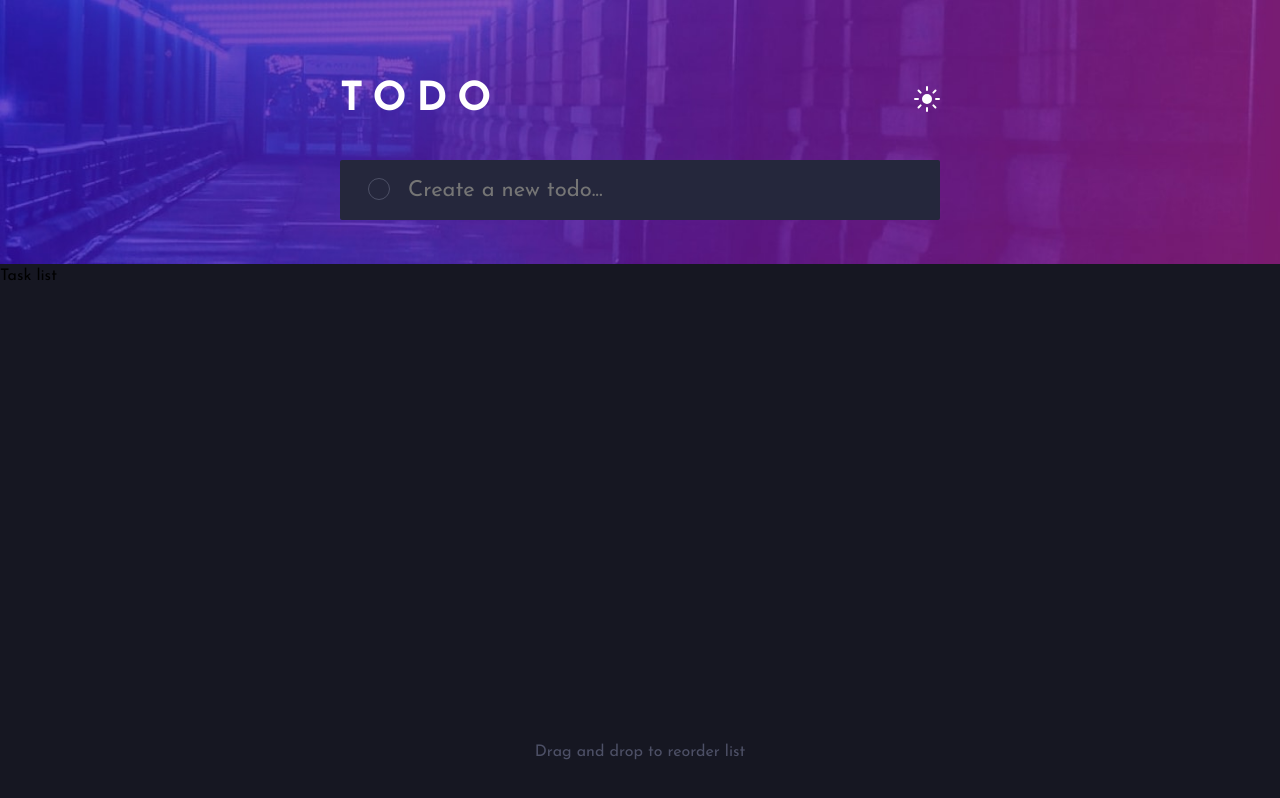
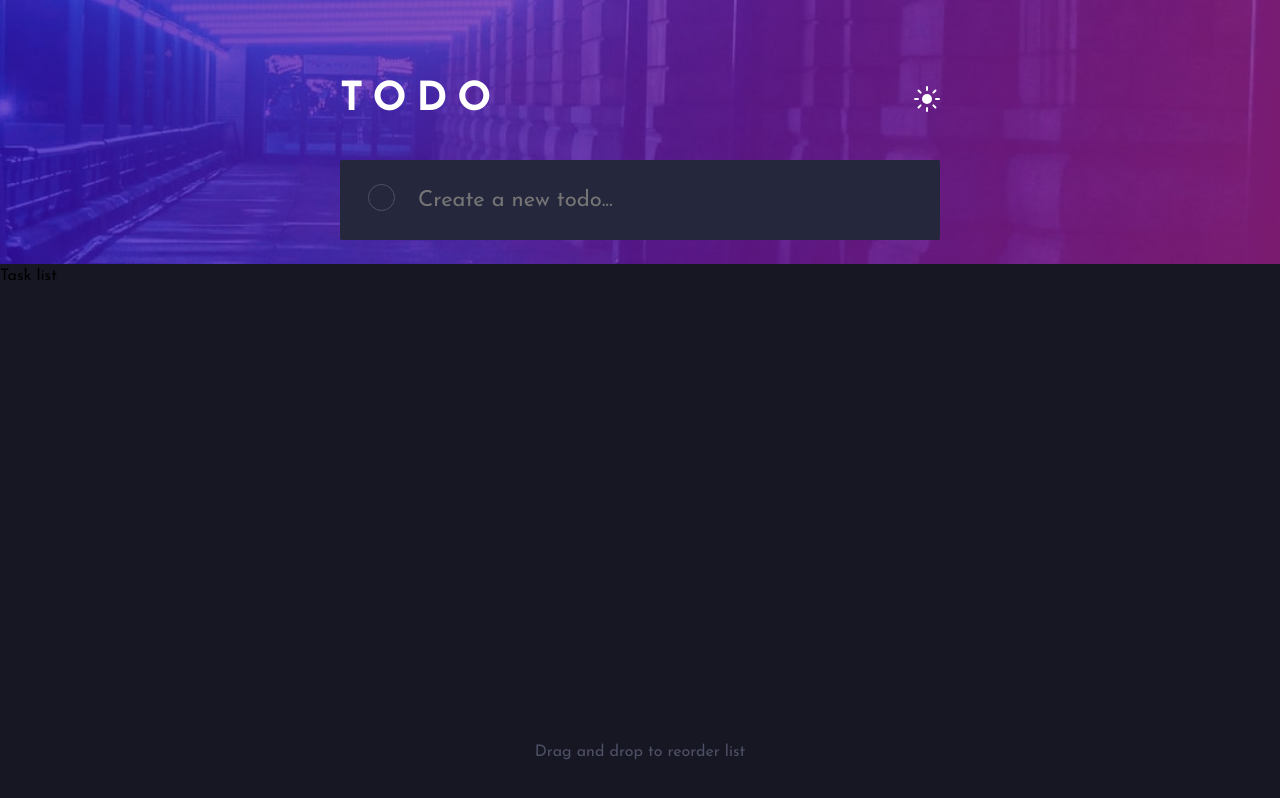
Before and after one commit to Thymoos/todo-app, a React (Create React App) app: page / in a window 1280 px wide. Built offline with nearby package versions, Linux system fonts and the light colour scheme.

Commit message:
Increase size of input field

```diff
--- a/src/components/AddTask.css
+++ b/src/components/AddTask.css
@@ -2,7 +2,7 @@
     background-color: hsl(235, 24%, 19%);
     border-radius: 2px;
     width: 600px;
-    height: 60px;
+    height: 80px;
     display: flex;
     justify-content: flex-start;
     position: absolute;
@@ -21,14 +21,14 @@
     cursor: pointer;
     display: inline-block;
     color: white;
-    margin-top: 18px;
+    margin-top: 24px;
 }
 
 [type="checkbox"]+label::before {
     content: "";
     position: absolute;
-    width: 20px;
-    height: 20px;
+    width: 25px;
+    height: 25px;
     border: 1px solid hsl(233, 14%, 35%);
     background-color: transparent;
     border-radius: 50%;
@@ -37,8 +37,8 @@
 [type="checkbox"]:checked+label::before {
     content: "";
     position: absolute;
-    width: 20px;
-    height: 20px;
+    width: 25px;
+    height: 25px;
     border: 1px solid hsl(233, 14%, 35%);
     background-image: var(--check-background);
     border-radius: 50%;
@@ -47,10 +47,10 @@
 [type="checkbox"]:checked+label::after {
     content: "";
     position: absolute;
-    width: 20px;
-    height: 20px;
+    width: 25px;
+    height: 25px;
     border: 1px solid hsl(233, 14%, 35%);
-    background-image: url(../images/checkmark-8.png);
+    background-image: url(../images/icon-check.svg);
     background-position: center;
     background-repeat: no-repeat;
     border-radius: 50%;
@@ -62,7 +62,7 @@
     width: 600px;
     font-size: 22px;
     color: hsl(234, 39%, 85%);
-    margin-left: 40px;
+    margin-left: 50px;
 }
 
 .addTask input#text:focus {
```
